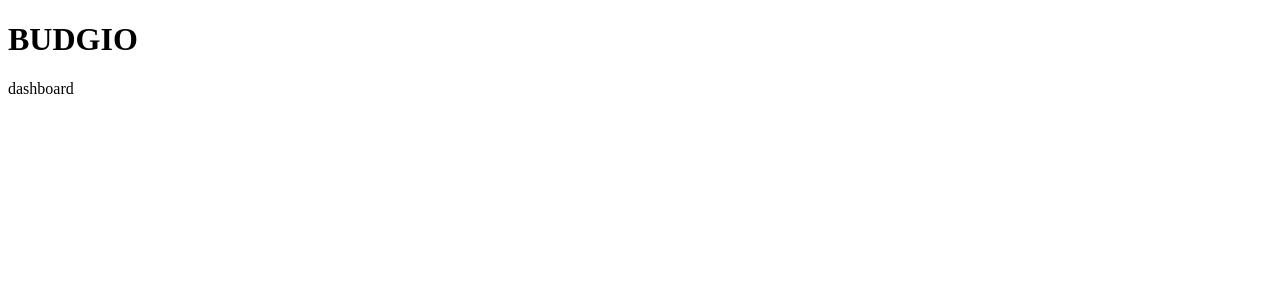
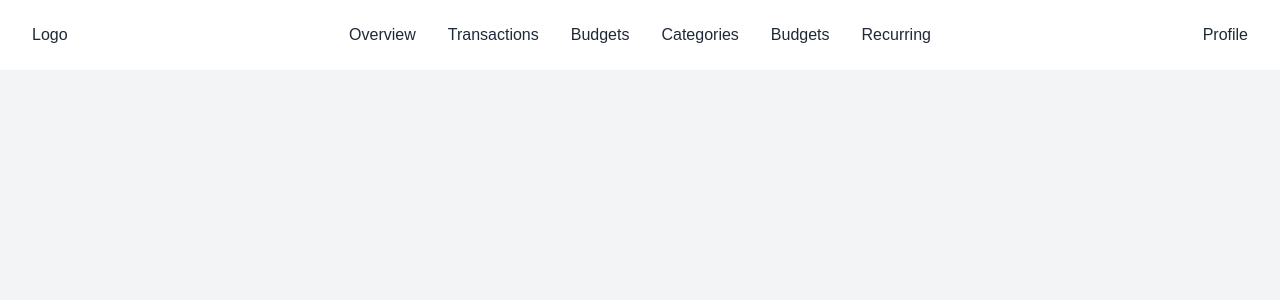
Before and after one commit to pogadoronald-ctrl/Budget-Tracker, a React (Vite) app: page / in a window 1280 px wide. Shown: the top 300 px of the page. Built offline with nearby package versions, Linux system fonts and the light colour scheme.

Commit message:
Added Main Layout and Header

```diff
--- a/src/App.jsx
+++ b/src/App.jsx
@@ -1,10 +1,11 @@
+import MainLayout from './app/layouts/MainLayout.jsx'
 import Dashboard from './app/features/dashboard/dashboard.jsx'
 
 function App() {
     return (
-        <>
+        <MainLayout>
             <Dashboard />
-        </>
+        </MainLayout>
     )
 }
 
--- /dev/null
+++ b/src/app/components/Header.css
@@ -0,0 +1,22 @@
+.header {
+    background-color: white;
+    height: 70px;
+    display: grid;
+    grid-template-columns: 1fr auto 1fr;
+    align-items: center;
+    padding: 0 32px;
+}
+
+.logo {
+    justify-self: start;
+}
+
+.nav {
+    display: flex;
+    align-items: center;
+    gap: 32px;
+}
+
+.profile {
+    justify-self: end;
+}
--- /dev/null
+++ b/src/app/components/Header.jsx
@@ -0,0 +1,22 @@
+import './Header.css'
+
+function Header() {
+    return (
+        <header className="header">
+            <div className="logo">Logo</div>
+
+            <nav className="nav font-bold text-gray-700">
+                <a href="#">Overview</a>
+                <a href="#">Transactions</a>
+                <a href="#">Budgets</a>
+                <a href="#">Categories</a>
+                <a href="#">Budgets</a>
+                <a href="#">Recurring</a>
+            </nav>
+
+            <div className="profile">Profile</div>
+        </header>
+    )
+}
+
+export default Header
--- a/src/app/features/dashboard/dashboard.jsx
+++ b/src/app/features/dashboard/dashboard.jsx
@@ -1,8 +1,8 @@
+import './dashboard.css'
+
 function Dashboard() {
     return (
         <div>
-            <h1>BUDGIO</h1>
-            <p>dashboard</p>
         </div>
     )
 }
--- /dev/null
+++ b/src/app/layouts/MainLayout.css
@@ -0,0 +1,10 @@
+.layout {
+    min-height: 100vh;
+    display: flex;
+    flex-direction: column;
+}
+
+.content {
+    flex: 1;
+    padding: 32px;
+}
--- /dev/null
+++ b/src/app/layouts/MainLayout.jsx
@@ -0,0 +1,15 @@
+import './MainLayout.css'
+import Header from '../components/Header.jsx'
+
+function MainLayout({ children }) {
+    return (
+        <div className="layout">
+            <Header />
+            <main className="content">
+                {children}
+            </main>
+        </div>
+    )
+}
+
+export default MainLayout
--- a/src/index.css
+++ b/src/index.css
@@ -1,112 +1,32 @@
-/*main css*/
-:root {
-  --text: #6b6375;
-  --text-h: #08060d;
-  --bg: #fff;
-  --border: #e5e4e7;
-  --code-bg: #f4f3ec;
-  --accent: #aa3bff;
-  --accent-bg: rgba(170, 59, 255, 0.1);
-  --accent-border: rgba(170, 59, 255, 0.5);
-  --social-bg: rgba(244, 243, 236, 0.5);
-  --shadow:
-    rgba(0, 0, 0, 0.1) 0 10px 15px -3px, rgba(0, 0, 0, 0.05) 0 4px 6px -2px;
+/* Reset */
 
-  --sans: system-ui, 'Segoe UI', Roboto, sans-serif;
-  --heading: system-ui, 'Segoe UI', Roboto, sans-serif;
-  --mono: ui-monospace, Consolas, monospace;
-
-  font: 18px/145% var(--sans);
-  letter-spacing: 0.18px;
-  color-scheme: light dark;
-  color: var(--text);
-  background: var(--bg);
-  font-synthesis: none;
-  text-rendering: optimizeLegibility;
-  -webkit-font-smoothing: antialiased;
-  -moz-osx-font-smoothing: grayscale;
-
-  @media (max-width: 1024px) {
-    font-size: 16px;
-  }
+* {
+  margin: 0;
+  padding: 0;
+  box-sizing: border-box;
 }
 
-@media (prefers-color-scheme: dark) {
-  :root {
-    --text: #9ca3af;
-    --text-h: #f3f4f6;
-    --bg: #16171d;
-    --border: #2e303a;
-    --code-bg: #1f2028;
-    --accent: #c084fc;
-    --accent-bg: rgba(192, 132, 252, 0.15);
-    --accent-border: rgba(192, 132, 252, 0.5);
-    --social-bg: rgba(47, 48, 58, 0.5);
-    --shadow:
-      rgba(0, 0, 0, 0.4) 0 10px 15px -3px, rgba(0, 0, 0, 0.25) 0 4px 6px -2px;
-  }
+/* Global */
 
-  #social .button-icon {
-    filter: invert(1) brightness(2);
-  }
+html,
+body,
+#root {
+  min-height: 100%;
 }
 
 body {
-  margin: 0;
+  min-height: 100vh;
+  background-color: #f3f4f6;
+  font-family: Arial, Helvetica, sans-serif;
+  color: #1f2937;
 }
 
-#root {
-  width: 1126px;
-  max-width: 100%;
-  margin: 0 auto;
-  text-align: center;
-  border-inline: 1px solid var(--border);
-  min-height: 100svh;
-  display: flex;
-  flex-direction: column;
-  box-sizing: border-box;
+a {
+  text-decoration: none;
+  color: inherit;
 }
 
-h1,
-h2 {
-  font-family: var(--heading);
-  font-weight: 500;
-  color: var(--text-h);
+button,
+input {
+  font: inherit;
 }
-
-h1 {
-  font-size: 56px;
-  letter-spacing: -1.68px;
-  margin: 32px 0;
-  @media (max-width: 1024px) {
-    font-size: 36px;
-    margin: 20px 0;
-  }
-}
-h2 {
-  font-size: 24px;
-  line-height: 118%;
-  letter-spacing: -0.24px;
-  margin: 0 0 8px;
-  @media (max-width: 1024px) {
-    font-size: 20px;
-  }
-}
-p {
-  margin: 0;
-}
-
-code,
-.counter {
-  font-family: var(--mono);
-  display: inline-flex;
-  border-radius: 4px;
-  color: var(--text-h);
-}
-
-code {
-  font-size: 15px;
-  line-height: 135%;
-  padding: 4px 8px;
-  background: var(--code-bg);
-}
--- a/src/main.jsx
+++ b/src/main.jsx
@@ -2,6 +2,7 @@ import React, { StrictMode } from 'react'
 import ReactDOM from 'react-dom/client'
 
 import App from './App'
+import './index.css'
 
 ReactDOM.createRoot(document.getElementById('root')).render(
     <StrictMode>
```
Also changed, not shown: src/app/features/dashboard/dashboard.css (added).
